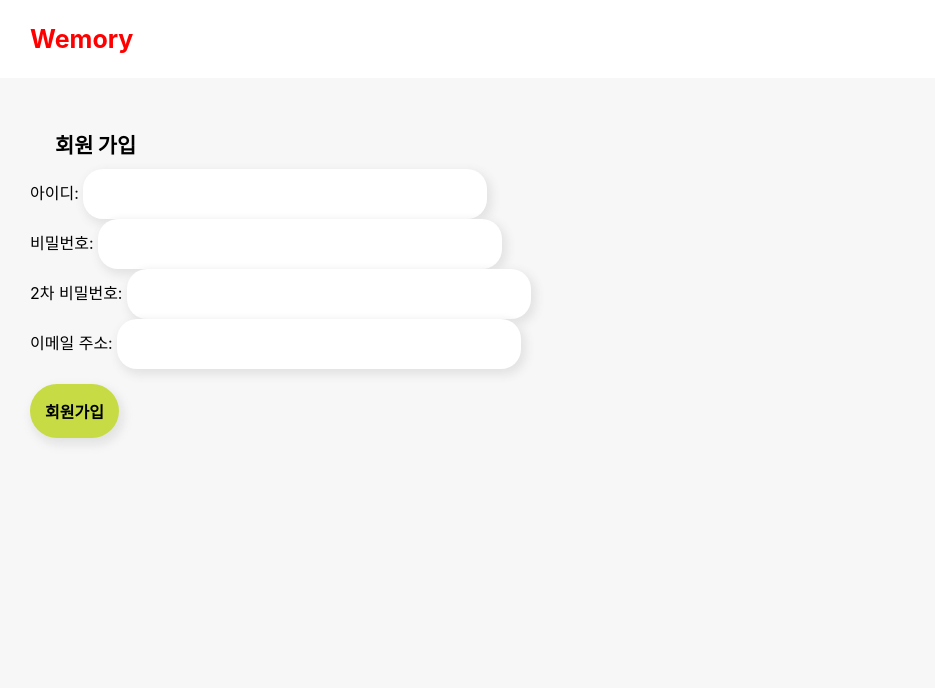
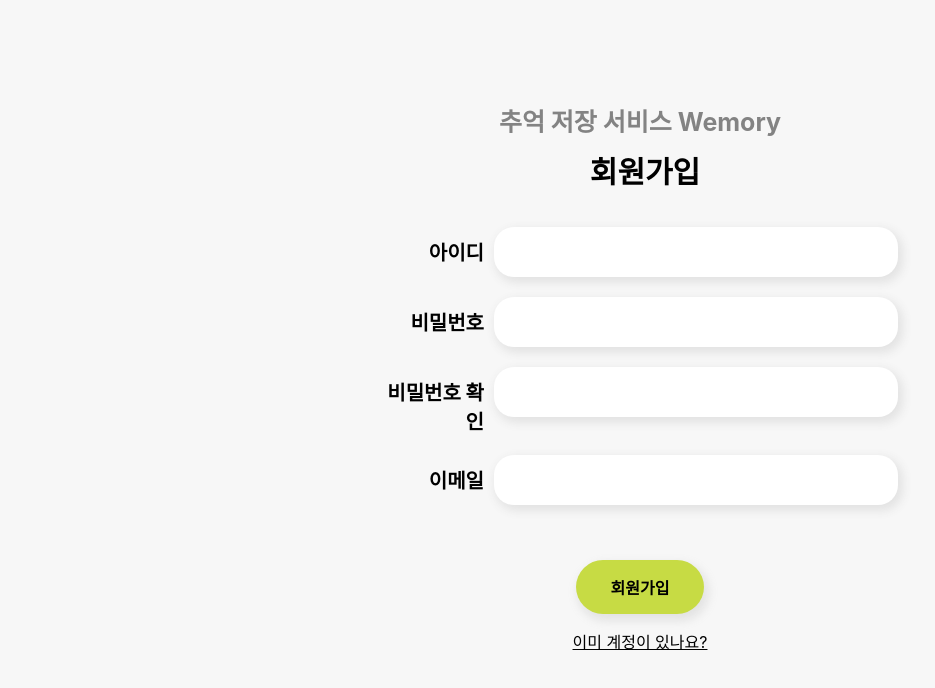
Before and after one commit to sehee0207/wemory, a React (Create React App) app in the folder frontend/: page /signuptest in a window 1280 px wide. Shown: the top 688 px of the page, without its empty margins (0-935 px from the left). Built offline with nearby package versions, Linux system fonts and the light colour scheme.

Commit message:
add style to signuptest.jsx

```diff
--- a/frontend/src/component/page/SignupPage.jsx
+++ b/frontend/src/component/page/SignupPage.jsx
@@ -47,7 +47,7 @@
                         <div class="input"><Input type="password" name="pw2" /><br /></div></div>
                     <div class="inputform">
                         <div class="text">이메일</div>
-                        <div class="input"><Input type="password" name="pw1" /><br /></div></div>
+                        <div class="input"><Input type="email" name="email" /><br /></div></div>
                 </Form>
                 <div class="button-container">
                     <div class="button-div">
--- a/frontend/src/component/page/SignupTest.jsx
+++ b/frontend/src/component/page/SignupTest.jsx
@@ -1,34 +1,82 @@
 import React, { Component, useEffect, useState } from "react";
 import { useNavigate } from "react-router-dom";
 import styled from "styled-components";
-import TopBar from "../ui/TopBar";
 import Input from "../ui/Input";
 import Button from "../ui/Button";
 import UserDataService from "../../services/user.service";
 
+
 const Wrapper = styled.div`
-    height: 92vh;
+  height: 92vh;
 `
 
 const Container = styled.div`
-    padding: 30px;
+  padding-top: 8%;
+  text-align: center;
+`
+
+const SubTitle = styled.div`
+  color: #838383;
+  font-size: 25px;
+  font-weight: bold;
+`
+
+const MainTitle = styled.p`
+  font-size: 30px;
+  padding: 0px 15px;
+  margin-block-start: 10px;
+  margin-block-end: 0.5em;
+  margin-inline-start: 10px;
+  margin-inline-end: 0px;
+  font-weight: 800;
+  margin-bottom: 35px;
 `
 
 const Form = styled.form`
 
 `
 
-const TitleText = styled.p`
-    font-size: 1.3em;
-    padding: 0px 15px;
-    margin-block-start: 1em;
-    margin-block-end: 0.5em;
-    margin-inline-start: 10px;
-    margin-inline-end: 0px;
-    font-weight: 800;
+const Text = styled.div`
+  width: 100px;
+  text-align: right;
+  font-size: 20px;
+  font-weight: bold;
+  margin-right: 10px;
+  margin-top: 10px;
+  justify-content: center;
+  padding-left: 30%;
+`
+
+const StyledInputForm = styled.div`
+  margin-top: 20px;
+  display: flex;
+  >Input{
+    justify-content: center;
+  }
+`
+
+const StyledButtonContainer = styled.div`
+  margin-top: 5vh;
+  display: flex;
+  flex-direction: column;
+  padding-left: 30%;
+  padding-right: 30%;
+  justify-content: center;
+  align-items: center;
+
+  >Button{
+    width: 10vw;
+    justify-content: center;
+  }
+`
+
+const Under_text = styled.div`
+  text-decoration: underline;
+  cursor: pointer;
 `
 
 export default function SignupTest(props) {
+  const navigate = useNavigate();
   const [userId, setUserId] = useState("");
   const [password, setPassword] = useState("");
   const [pw2, setPw2] = useState("");
@@ -74,20 +122,29 @@
 
   return(
       <Wrapper>
-          <TopBar />
             <Container>
-                <TitleText>회원 가입</TitleText>
-                <Form method="post" action="./login">
-                    아이디: <Input type="text" name="id" id="userId" value={userId} onChange={onChangeId}/><br />
-                    비밀번호: <Input type="password" name="pw1" id="pw1" value={password} onChange={onChangePassword}/><br />
-                    2차 비밀번호: <Input type="password" name="pw2" id="pw2" value={pw2} onChange={onChangePw2}/><br />
-                    이메일 주소: <Input type="text" id="email" value={email} onChange={onChangeEmail}/><br />
-                </Form>
+              <SubTitle>추억 저장 서비스 Wemory</SubTitle>
+              <MainTitle>회원가입</MainTitle>
+              <Form method="post" action="./login">
+                  <StyledInputForm><Text>아이디</Text><Input type="text" name="id" id="userId" value={userId} onChange={onChangeId}/><br /></StyledInputForm>
+                  <StyledInputForm><Text>비밀번호</Text><Input type="password" name="pw1" id="pw1" value={password} onChange={onChangePassword}/><br /></StyledInputForm>
+                  <StyledInputForm><Text>비밀번호 확인</Text><Input type="password" name="pw2" id="pw2" value={pw2} onChange={onChangePw2}/><br /></StyledInputForm>
+                  <StyledInputForm><Text>이메일</Text><Input type="text" id="email" value={email} onChange={onChangeEmail}/><br /></StyledInputForm>
+              </Form>
+
+              <StyledButtonContainer>
                 <Button
                     title="회원가입"
                     onClick={
                         saveUser
                     }/>
+                <Under_text
+                onClick={() => {
+                  navigate("/");
+                  }}>
+                  이미 계정이 있나요?
+                </Under_text>
+              </StyledButtonContainer>
             </Container>
       </Wrapper>
   );
```
